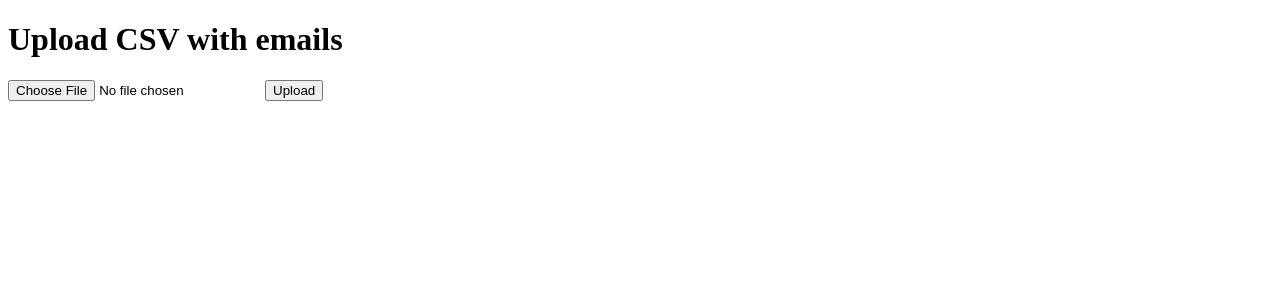
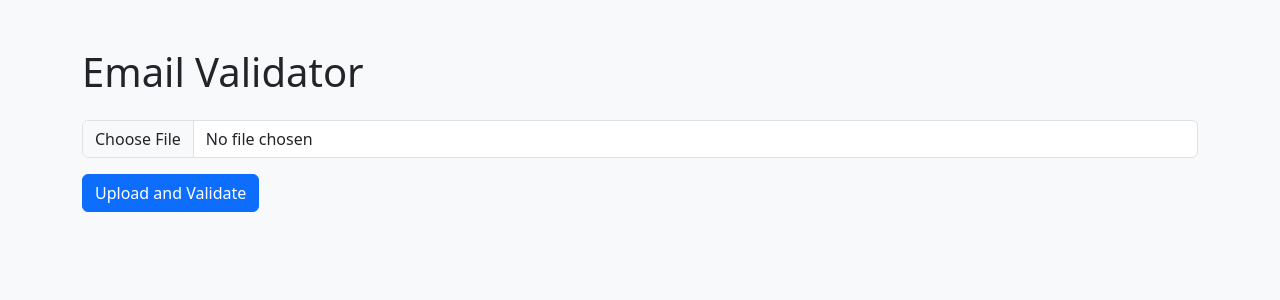
Before and after one commit to robertbet60/email-validator, a Flask app: page / in a window 1280 px wide. Shown: the top 300 px of the page. Run offline with Flask 3, Linux system fonts and the light colour scheme.

Commit message:
PG2Update index.html

```diff
--- a/templates/index.html
+++ b/templates/index.html
@@ -1,44 +1,85 @@
-
 <!doctype html>
 <html lang="en">
 <head>
-  <meta charset="UTF-8">
+  <meta charset="utf-8">
   <title>Email Validator</title>
+  <link href="https://cdn.jsdelivr.net/npm/bootstrap@5.3.0/dist/css/bootstrap.min.css" rel="stylesheet">
+  <style>
+    #loader { display: none; }
+  </style>
 </head>
-<body>
-  <h1>Upload CSV with emails</h1>
+<body class="bg-light">
+<div class="container mt-5">
+  <h1 class="mb-4">Email Validator</h1>
   <form id="upload-form">
-    <input type="file" name="file" required>
-    <button type="submit">Upload</button>
+    <div class="mb-3">
+      <input class="form-control" type="file" name="file" id="file-input" required>
+    </div>
+    <button class="btn btn-primary" type="submit">Upload and Validate</button>
   </form>
-  <p id="progress"></p>
-  <div id="result"></div>
-  <script>
-    document.getElementById("upload-form").onsubmit = async function(e) {
-      e.preventDefault();
-      const formData = new FormData(e.target);
-      const response = await fetch("/validate", { method: "POST", body: formData });
-      if (!response.ok) return alert("Validation failed");
-      const data = await response.json();
-      checkProgress(data.downloads);
-    };
 
-    async function checkProgress(downloads) {
-      const progressEl = document.getElementById("progress");
-      const interval = setInterval(async () => {
-        const res = await fetch("/progress");
-        const { done, total } = await res.json();
-        progressEl.textContent = `Progress: ${done} / ${total}`;
-        if (done >= total && total !== 0) {
-          clearInterval(interval);
-          document.getElementById("result").innerHTML = `
-            <p><a href="${downloads.all}">Download All</a></p>
-            <p><a href="${downloads.valid}">Download Valid</a></p>
-            <p><a href="${downloads.risky}">Download Risky</a></p>
-          `;
-        }
-      }, 1000);
+  <div id="loader" class="mt-4">
+    <div class="spinner-border text-primary" role="status">
+      <span class="visually-hidden">Validating...</span>
+    </div>
+    <p class="mt-2">Processing, please wait...</p>
+  </div>
+
+  <div id="results" class="mt-4"></div>
+</div>
+
+<script>
+const form = document.getElementById("upload-form");
+const loader = document.getElementById("loader");
+const results = document.getElementById("results");
+
+form.addEventListener("submit", async (e) => {
+  e.preventDefault();
+  const fileInput = document.getElementById("file-input");
+  if (!fileInput.files.length) return;
+
+  const formData = new FormData();
+  formData.append("file", fileInput.files[0]);
+
+  loader.style.display = "block";
+  results.innerHTML = "";
+
+  try {
+    const res = await fetch("/validate", {
+      method: "POST",
+      body: formData
+    });
+
+    const data = await res.json();
+    loader.style.display = "none";
+
+    if (data.error) {
+      results.innerHTML = `<div class="alert alert-danger">${data.error}</div>`;
+      return;
     }
-  </script>
+
+    let summaryHTML = `<div class="alert alert-info"><strong>Summary:</strong><br>`;
+    for (const [key, val] of Object.entries(data.summary)) {
+      const label = key.includes("valid") ? "✅" :
+                    key.includes("risky") ? "⚠️" :
+                    key.includes("invalid") ? "❌" : "ℹ️";
+      summaryHTML += `${label} <code>${key}</code>: ${val}<br>`;
+    }
+    summaryHTML += `</div>`;
+
+    summaryHTML += `
+      <a class="btn btn-success me-2" href="${data.downloads.all}">Download All</a>
+      <a class="btn btn-outline-primary me-2" href="${data.downloads.valid}">Download Valid Only</a>
+      <a class="btn btn-outline-warning" href="${data.downloads.risky}">Download Risky Only</a>
+    `;
+
+    results.innerHTML = summaryHTML;
+
+  } catch (err) {
+    loader.style.display = "none";
+    results.innerHTML = `<div class="alert alert-danger">Error: ${err.message}</div>`;
+  }
+});
+</script>
 </body>
 </html>
```
